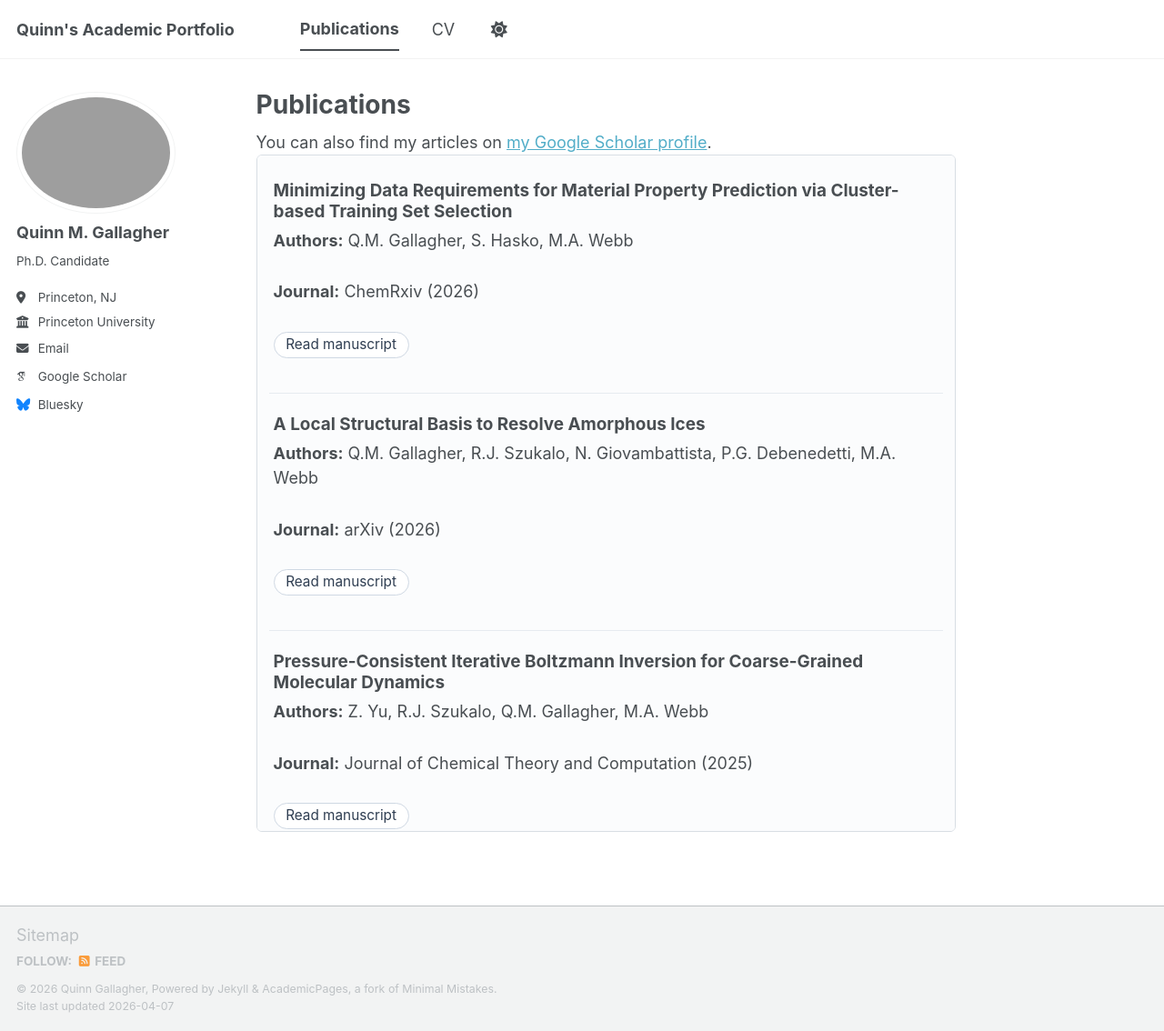
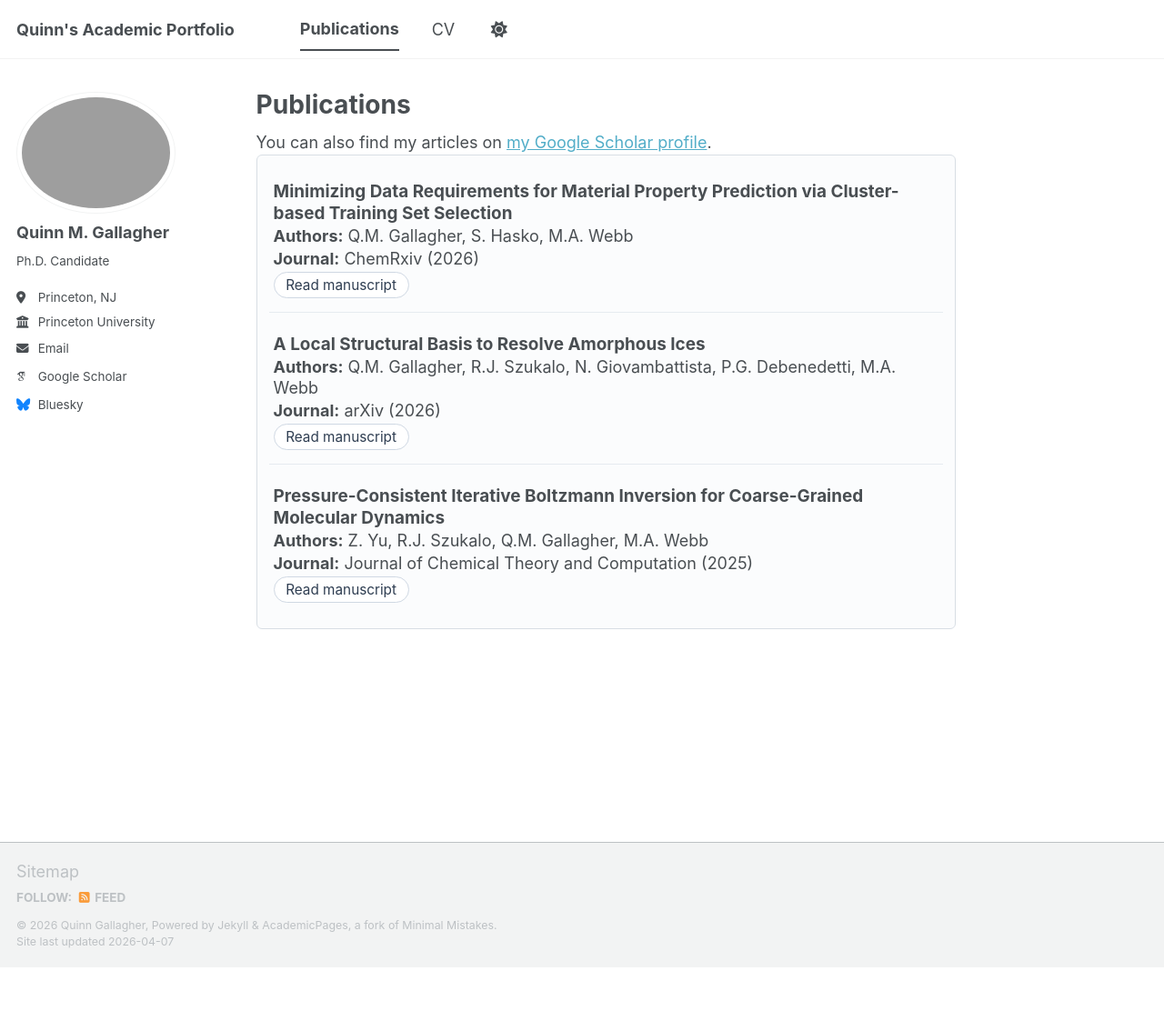
Before and after one commit to QGallagher/qgallagher.github.io, a Jekyll site: the page built from _pages/publications.html, in a window 1280 px wide. Shown: the whole page at 91% size. Built offline with Jekyll 4.4.1, drawn with Linux system fonts in a browser that asks for light colours; some web fonts are replaced; a script bundle is joined from its source files by our own code; library files that are not in the unit come from our copies; after the commit the page ends 1064 px from its top, so only the background shows below that.

Commit message:
Updating publications list.

```diff
--- a/assets/css/main.scss
+++ b/assets/css/main.scss
@@ -60,7 +60,7 @@
 .publications-menu__item {
   display: flex;
   flex-direction: column;
-  gap: 0.35rem;
+  gap: 0.15rem;
   padding: 0.8rem 0.25rem;
   border-bottom: 1px solid #e6ebf0;
 }
@@ -69,15 +69,17 @@
   border-bottom: 0;
 }
 
-.publications-menu__title {
+.publications-menu h3.publications-menu__title {
   margin: 0;
   font-size: 1.05rem;
+  line-height: 1.25;
 }
 
-.publications-menu__authors,
-.publications-menu__journal,
-.publications-menu__link {
+.publications-menu p.publications-menu__authors,
+.publications-menu p.publications-menu__journal,
+.publications-menu p.publications-menu__link {
   margin: 0;
+  line-height: 1.25;
 }
 
 .publications-menu__link a {
```
